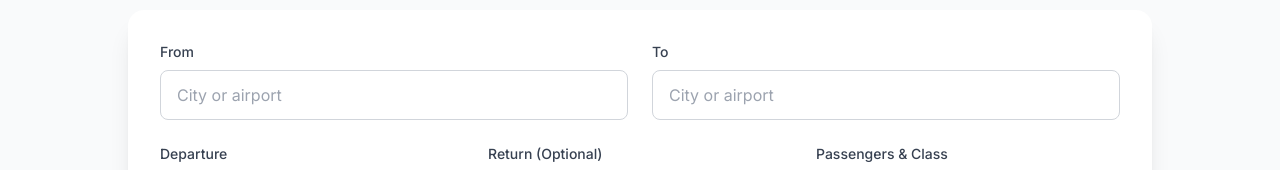
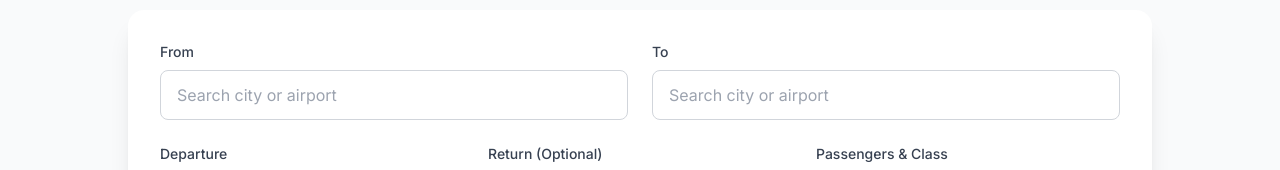
Before and after one commit to ssidharths/FlyBooker-UI, a React (Vite) app: page / in a window 1280 px wide. Shown: the part 226-396 px from the top of the page. Built offline with nearby package versions, Linux system fonts and the light colour scheme.

Commit message:
add: search by place name functionality

```diff
--- /dev/null
+++ b/src/components/AirportSearch.jsx
@@ -0,0 +1,129 @@
+import { useState, useRef, useEffect } from 'react';
+import { searchAirports } from '../utils/airportUtils';
+
+const AirportSearch = ({
+  value,
+  onChange,
+  placeholder,
+  required = false,
+  className = ""
+}) => {
+  const [searchTerm, setSearchTerm] = useState(value || '');
+  const [suggestions, setSuggestions] = useState([]);
+  const [showSuggestions, setShowSuggestions] = useState(false);
+  const [selectedIndex, setSelectedIndex] = useState(-1);
+  const inputRef = useRef();
+  const suggestionsRef = useRef();
+
+  useEffect(() => {
+    setSearchTerm(value || '');
+  }, [value]);
+
+  const handleInputChange = (e) => {
+    const inputValue = e.target.value;
+    setSearchTerm(inputValue);
+
+    if (inputValue.length >= 2) {
+      const results = searchAirports(inputValue);
+      setSuggestions(results);
+      setShowSuggestions(true);
+      setSelectedIndex(-1);
+    } else {
+      setShowSuggestions(false);
+      setSuggestions([]);
+    }
+  };
+
+  const handleSuggestionClick = (airport) => {
+    setSearchTerm(airport.displayText);
+    setShowSuggestions(false);
+    onChange(airport.code); // Pass airport code to parent
+  };
+
+  const handleKeyDown = (e) => {
+    if (!showSuggestions) return;
+
+    switch (e.key) {
+      case 'ArrowDown':
+        e.preventDefault();
+        setSelectedIndex(prev =>
+          prev < suggestions.length - 1 ? prev + 1 : prev
+        );
+        break;
+      case 'ArrowUp':
+        e.preventDefault();
+        setSelectedIndex(prev => prev > 0 ? prev - 1 : -1);
+        break;
+      case 'Enter':
+        e.preventDefault();
+        if (selectedIndex >= 0) {
+          handleSuggestionClick(suggestions[selectedIndex]);
+        }
+        break;
+      case 'Escape':
+        setShowSuggestions(false);
+        setSelectedIndex(-1);
+        break;
+    }
+  };
+
+  const handleBlur = () => {
+    // Delay hiding suggestions to allow click events
+    setTimeout(() => setShowSuggestions(false), 200);
+  };
+
+  return (
+    <div className="relative">
+      <input
+        ref={inputRef}
+        type="text"
+        value={searchTerm}
+        onChange={handleInputChange}
+        onKeyDown={handleKeyDown}
+        onBlur={handleBlur}
+        onFocus={() => {
+          if (suggestions.length > 0) {
+            setShowSuggestions(true);
+          }
+        }}
+        placeholder={placeholder}
+        required={required}
+        className={`w-full px-4 py-3 border border-gray-300 rounded-lg focus:ring-2 focus:ring-primary focus:border-transparent ${className}`}
+        autoComplete="off"
+      />
+
+      {showSuggestions && suggestions.length > 0 && (
+        <div
+          ref={suggestionsRef}
+          className="absolute z-50 w-full mt-1 bg-white border border-gray-300 rounded-lg shadow-lg max-h-60 overflow-y-auto"
+        >
+          {suggestions.map((airport, index) => (
+            <div
+              key={airport.code}
+              onClick={() => handleSuggestionClick(airport)}
+              className={`px-4 py-3 cursor-pointer border-b border-gray-100 last:border-b-0 hover:bg-gray-50 ${
+                index === selectedIndex ? 'bg-blue-50' : ''
+              }`}
+            >
+              <div className="flex justify-between items-center">
+                <div>
+                  <div className="font-medium text-gray-900">
+                    {airport.city}
+                  </div>
+                  <div className="text-sm text-gray-600">
+                    {airport.airportName}
+                  </div>
+                </div>
+                <div className="text-sm font-mono text-gray-500 bg-gray-100 px-2 py-1 rounded">
+                  {airport.code}
+                </div>
+              </div>
+            </div>
+          ))}
+        </div>
+      )}
+    </div>
+  );
+};
+
+export default AirportSearch;
--- a/src/components/flights/FlightSearch.jsx
+++ b/src/components/flights/FlightSearch.jsx
@@ -2,9 +2,13 @@ import { useState } from "react";
 import { useNavigate } from "react-router-dom";
 import { useBooking } from "../../hooks/useBooking";
 import { MagnifyingGlassIcon } from "@heroicons/react/24/outline";
+import AirportSearch from "../AirportSearch"; // Import the new component
+
 export default function FlightSearch() {
   const navigate = useNavigate();
   const { dispatch } = useBooking();
+
+  // Store airport codes instead of display text
   const [formData, setFormData] = useState({
     origin: "",
     destination: "",
@@ -18,11 +22,12 @@ export default function FlightSearch() {
     e.preventDefault();
     const formDataWithClass = {
       ...formData,
-      travelClass: formData.travelClass || "ECONOMY", // Ensure it has a value
+      travelClass: formData.travelClass || "ECONOMY",
     };
     dispatch({ type: "SET_SEARCH_PARAMS", payload: formDataWithClass });
     navigate("/flights");
   };
+
   return (
     <div className="max-w-5xl mx-auto">
       <div className="text-center mb-12">
@@ -40,14 +45,12 @@ export default function FlightSearch() {
               <label className="block text-sm font-medium text-gray-700 mb-2">
                 From
               </label>
-              <input
-                type="text"
-                placeholder="City or airport"
-                className="w-full px-4 py-3 border border-gray-300 rounded-lg focus:ring-2 focus:ring-primary focus:border-transparent"
+              <AirportSearch
                 value={formData.origin}
-                onChange={(e) =>
-                  setFormData({ ...formData, origin: e.target.value })
+                onChange={(airportCode) =>
+                  setFormData({ ...formData, origin: airportCode })
                 }
+                placeholder="Search city or airport"
                 required
               />
             </div>
@@ -55,18 +58,18 @@ export default function FlightSearch() {
               <label className="block text-sm font-medium text-gray-700 mb-2">
                 To
               </label>
-              <input
-                type="text"
-                placeholder="City or airport"
-                className="w-full px-4 py-3 border border-gray-300 rounded-lg focus:ring-2 focus:ring-primary focus:border-transparent"
+              <AirportSearch
                 value={formData.destination}
-                onChange={(e) =>
-                  setFormData({ ...formData, destination: e.target.value })
+                onChange={(airportCode) =>
+                  setFormData({ ...formData, destination: airportCode })
                 }
+                placeholder="Search city or airport"
                 required
               />
             </div>
           </div>
+
+          {/* Rest of your form remains the same */}
           <div className="grid grid-cols-1 md:grid-cols-3 gap-6">
             <div>
               <label className="block text-sm font-medium text-gray-700 mb-2">
--- /dev/null
+++ b/src/data/airports.json
@@ -0,0 +1,39 @@
+{
+    "COK": {
+      "airportName": "Kochi International Airport",
+      "city": "Kochi",
+      "country": "India",
+      "alternativeNames": ["Cochin", "Ernakulam"],
+      "state": "Kerala"
+    },
+    "DXB": {
+      "airportName": "Dubai International Airport",
+      "city": "Dubai",
+      "country": "UAE",
+      "alternativeNames": ["Dubai City"]
+    },
+    "DEL": {
+      "airportName": "Indira Gandhi International Airport",
+      "city": "New Delhi",
+      "country": "India",
+      "alternativeNames": ["Delhi"]
+    },
+    "BOM": {
+      "airportName": "Chhatrapati Shivaji Maharaj International Airport",
+      "city": "Mumbai",
+      "country": "India",
+      "alternativeNames": ["Bombay"]
+    },
+    "LHR": {
+      "airportName": "London Heathrow Airport",
+      "city": "London",
+      "country": "United Kingdom",
+      "alternativeNames": ["Heathrow"]
+    },
+    "JFK": {
+      "airportName": "John F. Kennedy International Airport",
+      "city": "New York",
+      "country": "United States",
+      "alternativeNames": ["New York City", "NYC"]
+    }
+  }
--- /dev/null
+++ b/src/utils/airportUtils.js
@@ -0,0 +1,57 @@
+import airportData from '../data/airports.json';
+
+export const searchAirports = (searchTerm) => {
+  if (!searchTerm || searchTerm.length < 2) return [];
+
+  const results = [];
+  const searchLower = searchTerm.toLowerCase();
+
+  Object.entries(airportData).forEach(([code, details]) => {
+    let matchScore = 0;
+
+    // Check city name (highest priority)
+    if (details.city.toLowerCase().startsWith(searchLower)) {
+      matchScore = 3;
+    } else if (details.city.toLowerCase().includes(searchLower)) {
+      matchScore = 2;
+    }
+
+    // Check airport name
+    else if (details.airportName.toLowerCase().includes(searchLower)) {
+      matchScore = 2;
+    }
+
+    // Check alternative names
+    else if (details.alternativeNames?.some(alt =>
+      alt.toLowerCase().includes(searchLower)
+    )) {
+      matchScore = 1;
+    }
+
+    // Check airport code
+    else if (code.toLowerCase().includes(searchLower)) {
+      matchScore = 1;
+    }
+
+    if (matchScore > 0) {
+      results.push({
+        code: code,
+        displayText: `${details.city} (${code})`,
+        fullDisplayText: `${details.city} - ${details.airportName}`,
+        city: details.city,
+        airportName: details.airportName,
+        country: details.country,
+        matchScore
+      });
+    }
+  });
+
+  // Sort by match score (highest first) and then alphabetically
+  return results
+    .sort((a, b) => b.matchScore - a.matchScore || a.city.localeCompare(b.city))
+    .slice(0, 6); // Limit to 6 results
+};
+
+export const getAirportByCode = (code) => {
+  return airportData[code] || null;
+};
```
